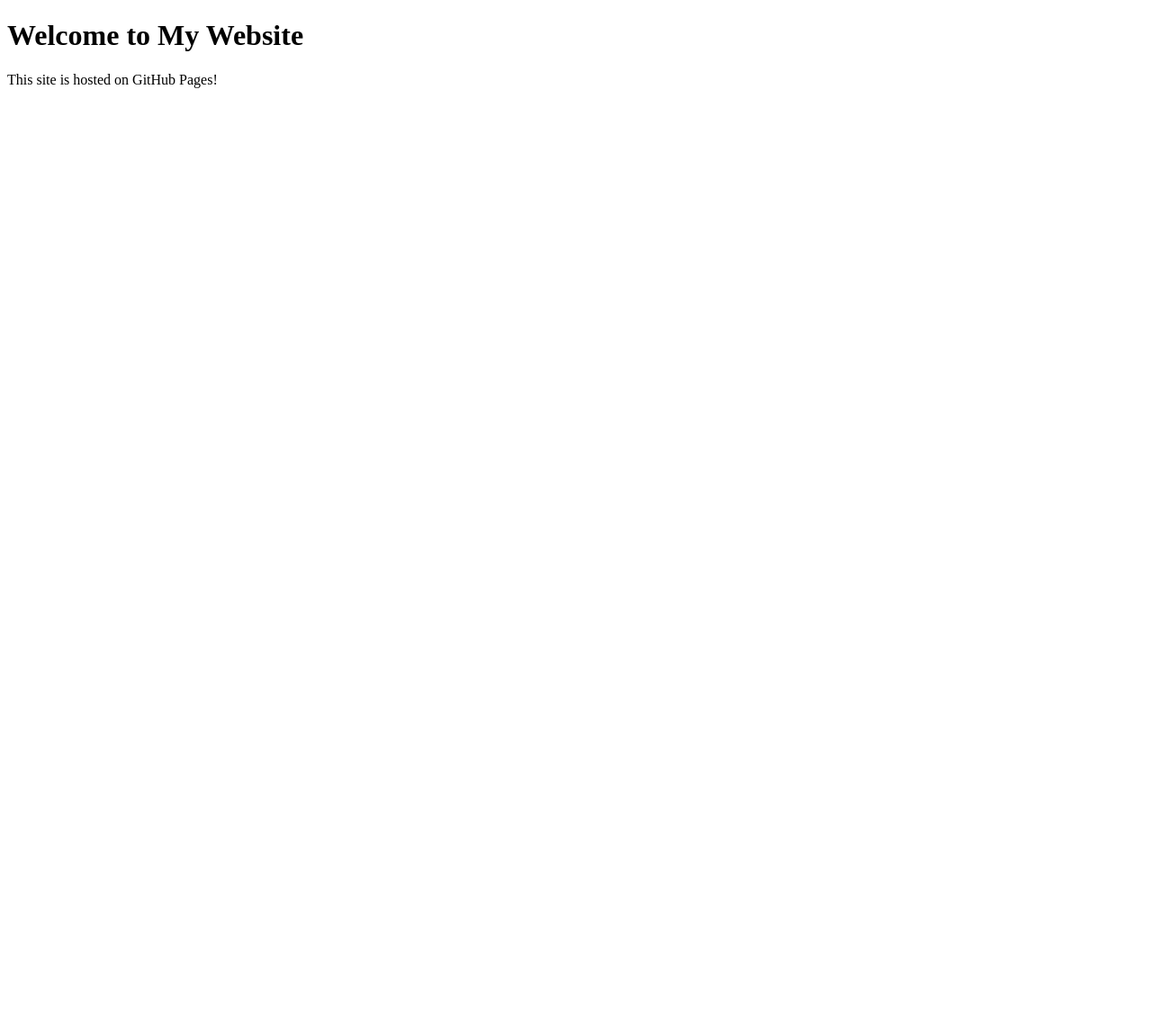
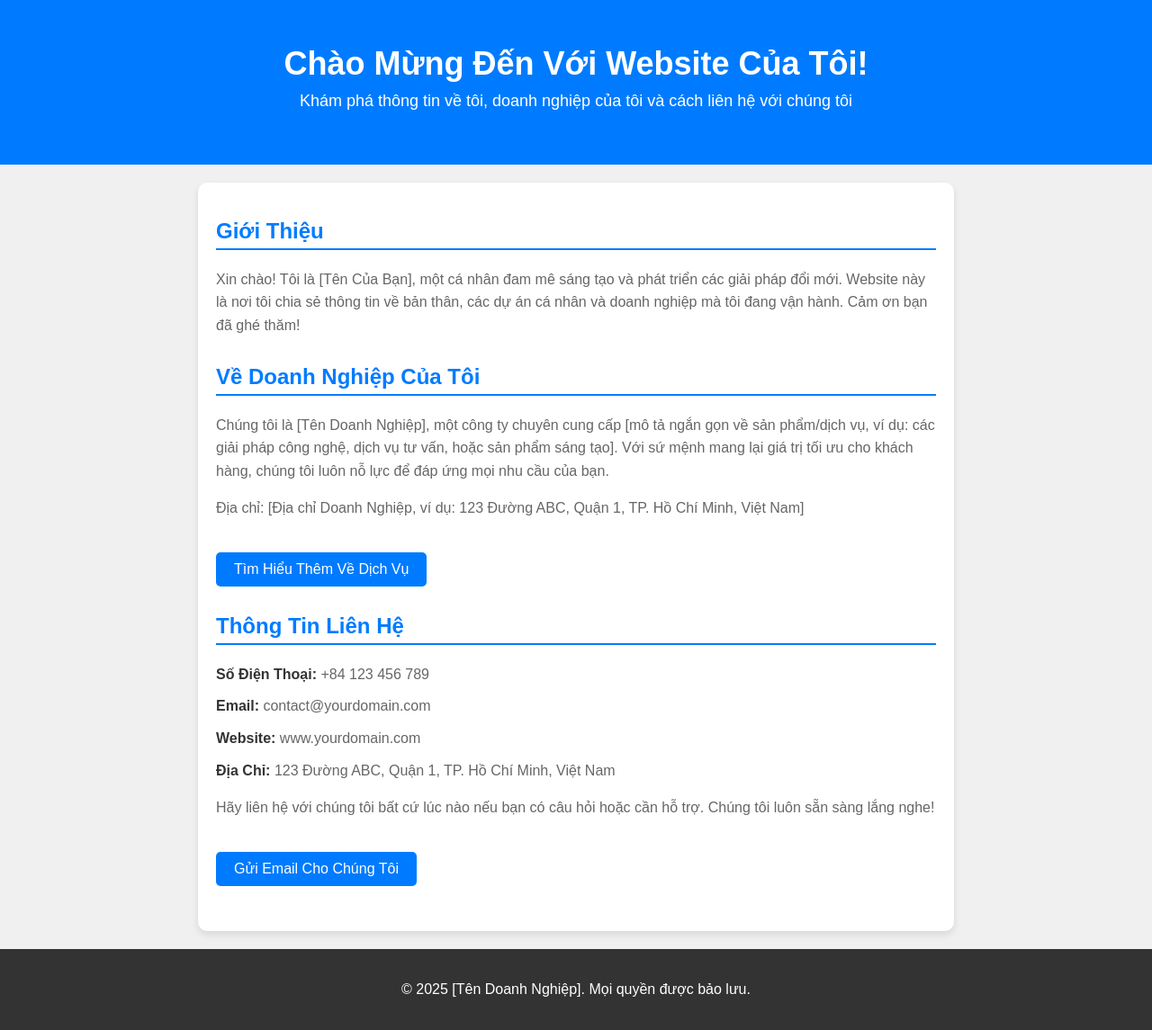
Before and after one commit to kakashijk/info, a plain HTML site: page index.html in a window 1280 px wide. Shown: the whole page at 90% size. Before the commit the page ends 800 px from the top, so only its background shows below. Drawn offline with Linux system fonts and the light colour scheme.

Commit message:
Update index.html

```diff
--- a/index.html
+++ b/index.html
@@ -1,12 +1,118 @@
 <!DOCTYPE html>
-<html lang="en">
+<html lang="vi">
 <head>
     <meta charset="UTF-8">
     <meta name="viewport" content="width=device-width, initial-scale=1.0">
-    <title>My Website</title>
+    <title>Chào Mừng Đến Với Website Của Tôi</title>
+    <style>
+        body {
+            font-family: Arial, sans-serif;
+            margin: 0;
+            padding: 0;
+            background-color: #f0f0f0;
+            color: #333;
+        }
+        .header {
+            text-align: center;
+            padding: 50px 20px;
+            background-color: #007bff;
+            color: white;
+        }
+        .header h1 {
+            margin: 0;
+            font-size: 36px;
+        }
+        .header p {
+            font-size: 18px;
+            margin: 10px 0;
+        }
+        .container {
+            max-width: 800px;
+            margin: 20px auto;
+            padding: 20px;
+            background-color: white;
+            border-radius: 10px;
+            box-shadow: 0 4px 8px rgba(0, 0, 0, 0.1);
+        }
+        .section {
+            margin-bottom: 30px;
+        }
+        .section h2 {
+            color: #007bff;
+            border-bottom: 2px solid #007bff;
+            padding-bottom: 5px;
+        }
+        .section p, .section ul {
+            color: #666;
+            font-size: 16px;
+            line-height: 1.6;
+        }
+        .section ul {
+            list-style: none;
+            padding: 0;
+        }
+        .section ul li {
+            margin: 10px 0;
+        }
+        .section ul li strong {
+            color: #333;
+        }
+        .button {
+            display: inline-block;
+            margin-top: 20px;
+            padding: 10px 20px;
+            background-color: #007bff;
+            color: white;
+            text-decoration: none;
+            border-radius: 5px;
+            transition: background-color 0.3s;
+        }
+        .button:hover {
+            background-color: #0056b3;
+        }
+        .footer {
+            text-align: center;
+            padding: 20px;
+            background-color: #333;
+            color: white;
+            margin-top: 20px;
+        }
+    </style>
 </head>
 <body>
-    <h1>Welcome to My Website</h1>
-    <p>This site is hosted on GitHub Pages!</p>
+    <div class="header">
+        <h1>Chào Mừng Đến Với Website Của Tôi!</h1>
+        <p>Khám phá thông tin về tôi, doanh nghiệp của tôi và cách liên hệ với chúng tôi</p>
+    </div>
+
+    <div class="container">
+        <div class="section">
+            <h2>Giới Thiệu</h2>
+            <p>Xin chào! Tôi là [Tên Của Bạn], một cá nhân đam mê sáng tạo và phát triển các giải pháp đổi mới. Website này là nơi tôi chia sẻ thông tin về bản thân, các dự án cá nhân và doanh nghiệp mà tôi đang vận hành. Cảm ơn bạn đã ghé thăm!</p>
+        </div>
+
+        <div class="section">
+            <h2>Về Doanh Nghiệp Của Tôi</h2>
+            <p>Chúng tôi là [Tên Doanh Nghiệp], một công ty chuyên cung cấp [mô tả ngắn gọn về sản phẩm/dịch vụ, ví dụ: các giải pháp công nghệ, dịch vụ tư vấn, hoặc sản phẩm sáng tạo]. Với sứ mệnh mang lại giá trị tối ưu cho khách hàng, chúng tôi luôn nỗ lực để đáp ứng mọi nhu cầu của bạn.</p>
+            <p>Địa chỉ: [Địa chỉ Doanh Nghiệp, ví dụ: 123 Đường ABC, Quận 1, TP. Hồ Chí Minh, Việt Nam]</p>
+            <a href="#services" class="button">Tìm Hiểu Thêm Về Dịch Vụ</a>
+        </div>
+
+        <div class="section">
+            <h2>Thông Tin Liên Hệ</h2>
+            <ul>
+                <li><strong>Số Điện Thoại:</strong> +84 123 456 789</li>
+                <li><strong>Email:</strong> contact@yourdomain.com</li>
+                <li><strong>Website:</strong> www.yourdomain.com</li>
+                <li><strong>Địa Chỉ:</strong> 123 Đường ABC, Quận 1, TP. Hồ Chí Minh, Việt Nam</li>
+            </ul>
+            <p>Hãy liên hệ với chúng tôi bất cứ lúc nào nếu bạn có câu hỏi hoặc cần hỗ trợ. Chúng tôi luôn sẵn sàng lắng nghe!</p>
+            <a href="mailto:contact@yourdomain.com" class="button">Gửi Email Cho Chúng Tôi</a>
+        </div>
+    </div>
+
+    <div class="footer">
+        <p>&copy; 2025 [Tên Doanh Nghiệp]. Mọi quyền được bảo lưu.</p>
+    </div>
 </body>
 </html>
```
